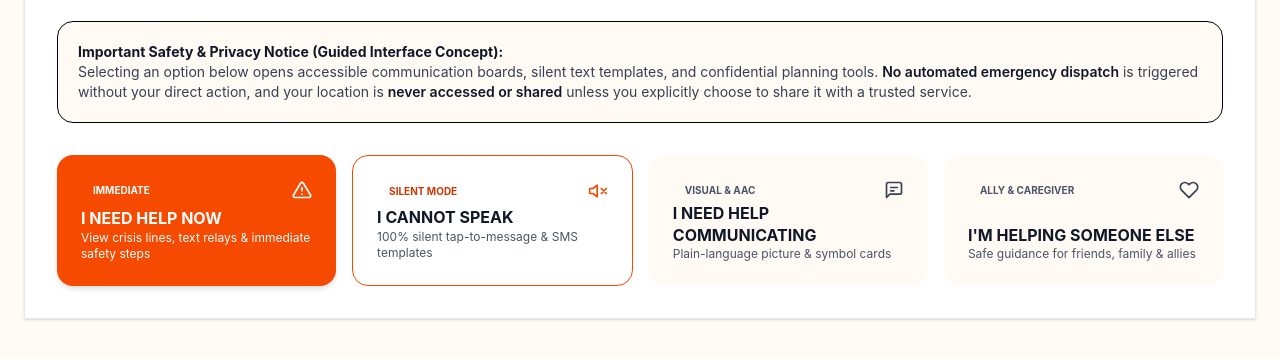
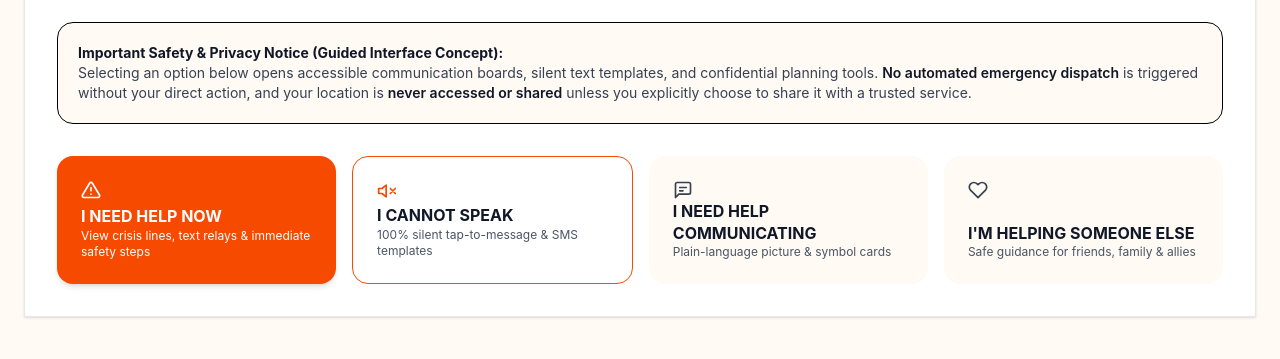
Before and after one commit to TahaElMoumni/Taha-El-Moumni, a website: page public/pages/cry-for-help.html in a window 1280 px wide. Shown: the part 423-782 px from the top of the page. Drawn offline with Linux system fonts and the light colour scheme.

Commit message:
removed some parts

```diff
--- a/public/pages/cry-for-help.html
+++ b/public/pages/cry-for-help.html
@@ -53,9 +53,6 @@
     <div class="w-full flex flex-col lg:flex-row gap-4 pt-2">
       <a href="#" class="w-full lg:w-1/4 bg-orange-600 hover:bg-orange-700 text-white rounded-2xl p-6 flex flex-col justify-between min-h-52.5 shadow-md">
         <div class="flex items-center justify-between">
-          <span class="text-white text-[10px] font-bold uppercase px-3 py-1 rounded-full">
-            Immediate
-          </span>
           <svg class="w-5 h-5 text-white" fill="none" stroke="currentColor" stroke-width="2" viewBox="0 0 24 24">
             <path stroke-linecap="round" d="M12 9v4m0 4h.01M10.29 3.86L1.82 18a2 2 0 001.71 3h16.94a2 2 0 001.71-3L13.71 3.86a2 2 0 00-3.42 0z" />
           </svg>
@@ -72,9 +69,6 @@
 
       <a href="#" class="w-full lg:w-1/4 bg-white hover:bg-orange-50/40 border border-orange-600 rounded-2xl p-6 flex flex-col justify-between min-h-52.5">
         <div class="flex items-center justify-between">
-          <span class="bg-orange-100/80 text-orange-700 text-[10px] font-bold uppercase px-3 py-1 rounded-full">
-            Silent Mode
-          </span>
           <svg class="w-5 h-5 text-orange-600" fill="none" stroke="currentColor" stroke-width="2" viewBox="0 0 24 24">
             <path stroke-linecap="round" stroke-linejoin="round" d="M11 5L6 9H2v6h4l5 4V5zM22 9l-6 6M16 9l6 6" />
           </svg>
@@ -91,9 +85,6 @@
 
       <a href="#" class="w-full lg:w-1/4 bg-orange-50/60 hover:bg-orange-100/50 rounded-2xl p-6 flex flex-col justify-between min-h-52.5">
         <div class="flex items-center justify-between">
-          <span class="bg-gray-200/80 text-gray-600 text-[10px] font-bold uppercase px-3 py-1 rounded-full">
-            Visual & AAC
-          </span>
           <svg class="w-5 h-5 text-gray-700" fill="none" stroke="currentColor" stroke-width="2" viewBox="0 0 24 24">
             <path stroke-linecap="round" stroke-linejoin="round" d="M21 15a2 2 0 01-2 2H7l-4 4V5a2 2 0 012-2h14a2 2 0 012 2z" />
             <path stroke-linecap="round" stroke-linejoin="round" d="M8 9h8M8 13h4" />
@@ -111,9 +102,6 @@
 
       <a href="#" class="w-full lg:w-1/4 bg-orange-50/60 hover:bg-orange-100/50 rounded-2xl p-6 flex flex-col justify-between min-h-52.5">
         <div class="flex items-center justify-between">
-          <span class="bg-gray-200/80 text-gray-600 text-[10px] font-bold uppercase px-3 py-1 rounded-full">
-            Ally & Caregiver
-          </span>
           <svg class="w-5 h-5 text-gray-700" fill="none" stroke="currentColor" stroke-width="2" viewBox="0 0 24 24">
             <path stroke-linecap="round" stroke-linejoin="round" d="M20.84 4.61a5.5 5.5 0 00-7.78 0L12 5.67l-1.06-1.06a5.5 5.5 0 00-7.78 7.78l1.06 1.06L12 21.23l7.78-7.78 1.06-1.06a5.5 5.5 0 000-7.78z" />
           </svg>
```
